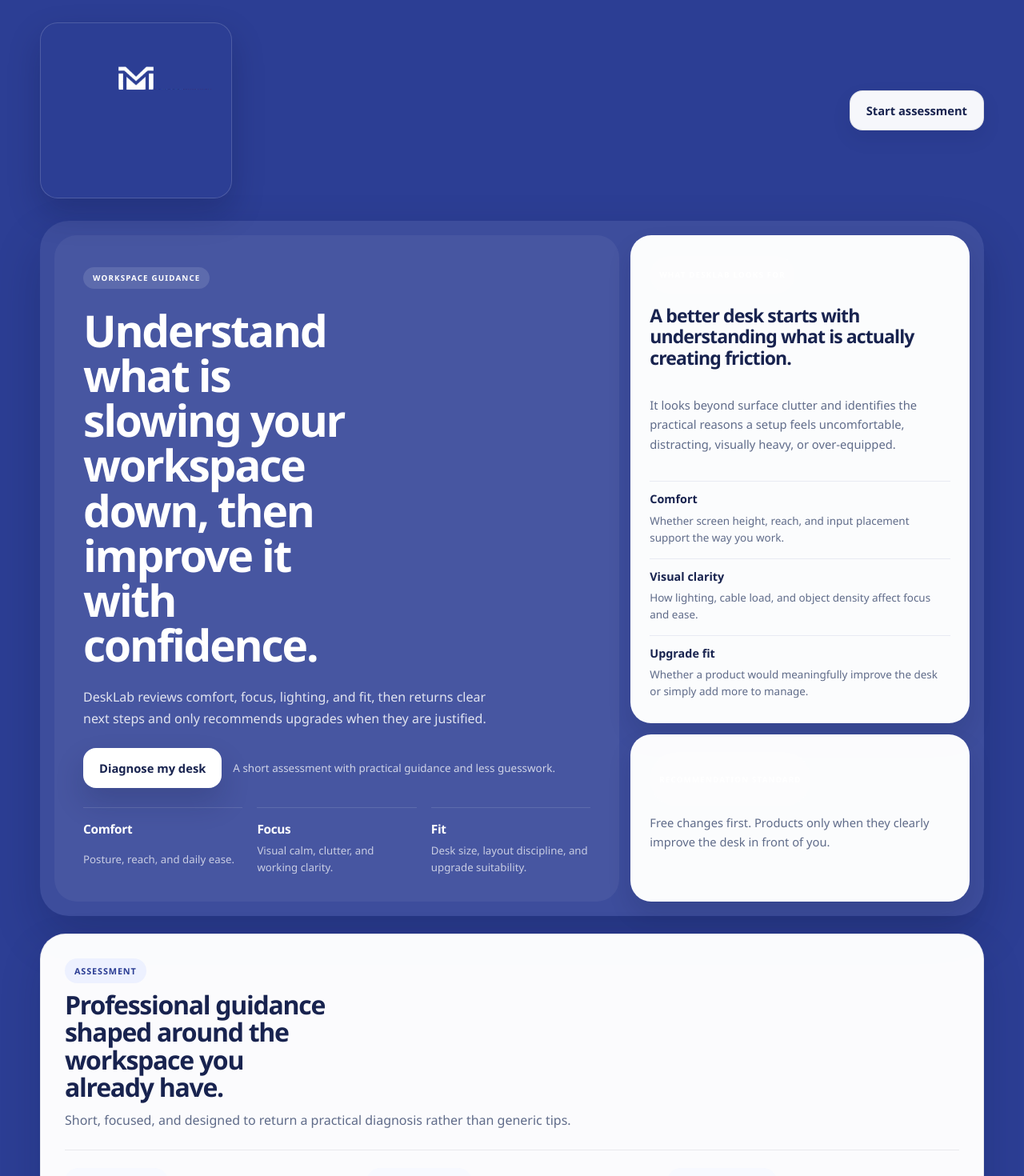
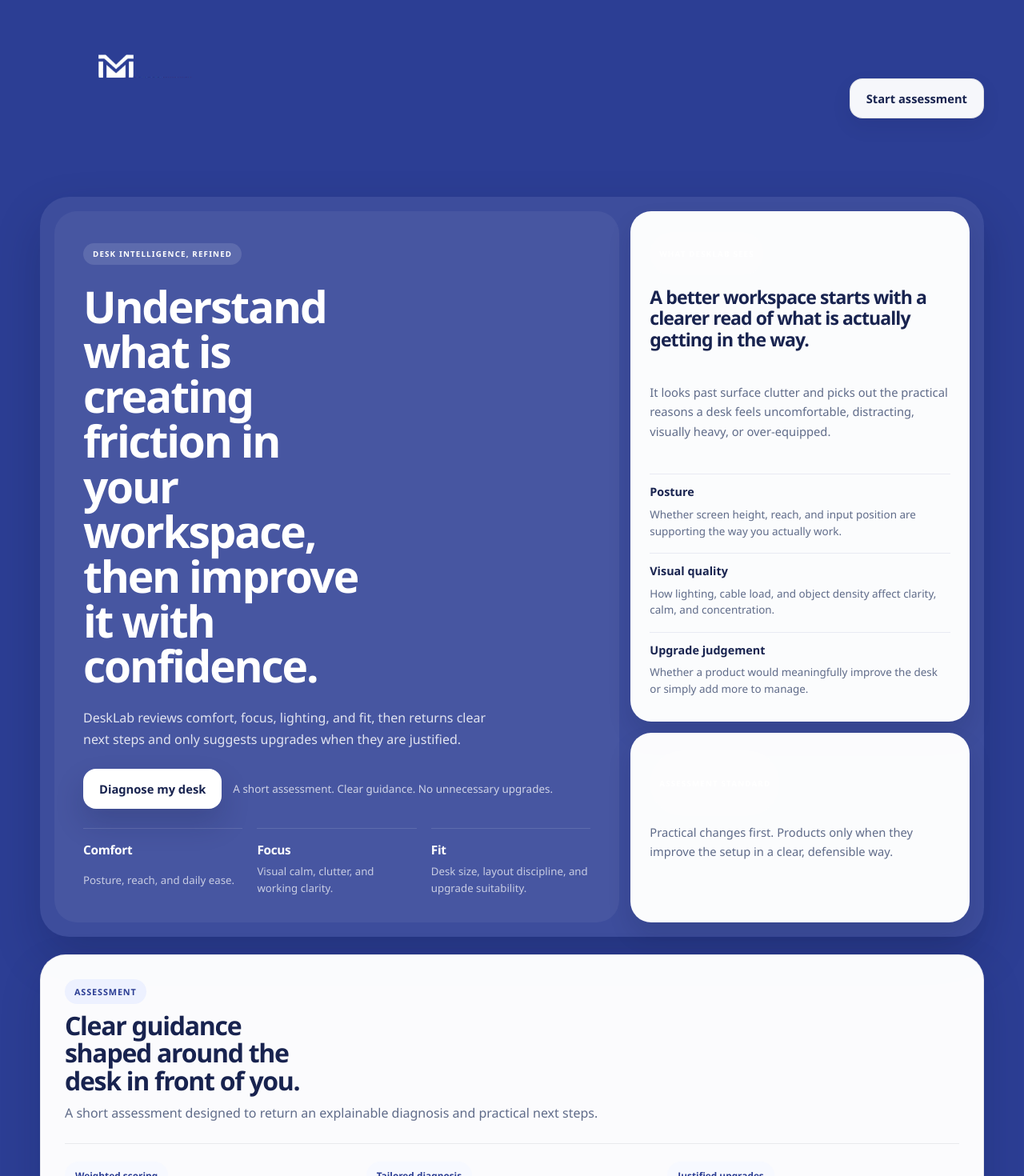
Before and after one commit to urbanmarketplace-labs/desk-advisor, a Next.js app: page / in a window 1280 px wide. Shown: the top 1470 px of the page at 80% size. Built offline with nearby package versions, Linux system fonts and the light colour scheme.

Commit message:
Fix header logo layout and remove boxed branding

```diff
--- a/src/components/desk-advisor-site.tsx
+++ b/src/components/desk-advisor-site.tsx
@@ -4,18 +4,29 @@ import { useEffect, useMemo, useRef, useState } from "react";
 import { diagnoseWorkspace } from "@/core/diagnose";
 import { productCatalog } from "@/data/product-catalog";
 import { assessmentSteps, emptyAssessment } from "@/data/questions";
-import type { AssessmentInput, CurrentFeel, DiagnosisResult, Problem } from "@/types/assessment";
+import type {
+  AssessmentInput,
+  CurrentFeel,
+  DiagnosisResult,
+  Problem
+} from "@/types/assessment";
 
 const productReasonMap = new Map(productCatalog.map((product) => [product.name, product]));
 const loadingMessages = [
-  "Reviewing comfort, clarity, lighting, and fit",
-  "Separating free changes from justified upgrades",
-  "Preparing a cleaner recommendation plan"
+  "Reviewing layout, comfort, and lighting",
+  "Separating free fixes from justified upgrades",
+  "Building a clearer recommendation plan"
 ];
 
 function isStepComplete(stepId: keyof AssessmentInput, value: AssessmentInput[keyof AssessmentInput]): boolean {
-  if (stepId === "extraDetail") return true;
-  if (Array.isArray(value)) return value.length > 0;
+  if (stepId === "extraDetail") {
+    return true;
+  }
+
+  if (Array.isArray(value)) {
+    return value.length > 0;
+  }
+
   return Boolean(value);
 }
 
@@ -31,24 +42,48 @@ function getScoreAccent(score: number): string {
   return "scoreStrong";
 }
 
-function buildConsultantHeadline(result: DiagnosisResult, input: AssessmentInput): string {
-  if (input.priority === "Better comfort") return "Comfort should lead the next changes here.";
-  if (input.priority === "Cleaner setup") return "This desk needs stronger structure before any finishing touches.";
-  if (input.priority === "Better focus") return "The desk needs less friction and a calmer working surface.";
-  if (input.priority === "More premium look") return "A more premium finish will only work once the basics feel settled.";
-  return `${result.primaryConstraint} is the clearest place to start.`;
+function buildHeadline(result: DiagnosisResult, input: AssessmentInput): string {
+  const topIssue = result.primaryConstraint.toLowerCase();
+
+  if (input.priority === "Better comfort") {
+    return `Comfort is mainly being limited by ${topIssue}.`;
+  }
+
+  if (input.priority === "Cleaner setup") {
+    return "This desk needs stronger structure before any finishing touches.";
+  }
+
+  if (input.priority === "Better focus") {
+    return "Too much friction is still sitting in the way of focused work.";
+  }
+
+  return `The main pressure point right now is ${topIssue}.`;
 }
 
 function buildSignals(result: DiagnosisResult, input: AssessmentInput): string[] {
   const signals = [...result.diagnosisTags];
-  if (input.workStyle) signals.push(input.workStyle);
-  if (input.deskSize === "Very small" || input.deskSize === "Small") signals.push("Space constrained");
-  if (input.upgradeIntent === "Free improvements first") signals.push("Free fixes first");
+
+  if (input.workStyle) {
+    signals.push(input.workStyle);
+  }
+
+  if (input.deskSize === "Very small" || input.deskSize === "Small") {
+    signals.push("Space constrained");
+  }
+
+  if (input.upgradeIntent === "Free improvements first") {
+    signals.push("Free fixes first");
+  }
+
   return [...new Set(signals)].slice(0, 4);
 }
 
 export function DeskAdvisorSite() {
-  const [assessment, setAssessment] = useState<AssessmentInput>({ ...emptyAssessment, currentFeel: [], problems: [] });
+  const [assessment, setAssessment] = useState<AssessmentInput>({
+    ...emptyAssessment,
+    currentFeel: [],
+    problems: []
+  });
   const [stepIndex, setStepIndex] = useState(0);
   const [phase, setPhase] = useState<"idle" | "questions" | "loading" | "result">("idle");
   const [result, setResult] = useState<DiagnosisResult | null>(null);
@@ -59,12 +94,18 @@ export function DeskAdvisorSite() {
   const step = assessmentSteps[stepIndex];
   const totalSteps = assessmentSteps.length;
   const progress = Math.round(((stepIndex + 1) / totalSteps) * 100);
+
   const canContinue = useMemo(() => isStepComplete(step.id, assessment[step.id]), [assessment, step.id]);
 
   useEffect(() => {
     return () => {
-      if (loadingTimeoutRef.current) clearTimeout(loadingTimeoutRef.current);
-      if (loadingIntervalRef.current) clearInterval(loadingIntervalRef.current);
+      if (loadingTimeoutRef.current) {
+        clearTimeout(loadingTimeoutRef.current);
+      }
+
+      if (loadingIntervalRef.current) {
+        clearInterval(loadingIntervalRef.current);
+      }
     };
   }, []);
 
@@ -73,6 +114,7 @@ export function DeskAdvisorSite() {
       clearTimeout(loadingTimeoutRef.current);
       loadingTimeoutRef.current = null;
     }
+
     if (loadingIntervalRef.current) {
       clearInterval(loadingIntervalRef.current);
       loadingIntervalRef.current = null;
@@ -90,7 +132,10 @@ export function DeskAdvisorSite() {
         ? currentValues.filter((item) => item !== value)
         : [...currentValues, value];
 
-      return { ...current, [key]: nextValues };
+      return {
+        ...current,
+        [key]: nextValues
+      };
     });
   }
 
@@ -103,19 +148,24 @@ export function DeskAdvisorSite() {
   }
 
   function goNext() {
-    if (!canContinue || phase === "loading") return;
+    if (!canContinue || phase === "loading") {
+      return;
+    }
 
     if (stepIndex === totalSteps - 1) {
       setPhase("loading");
       setLoadingIndex(0);
+
       loadingIntervalRef.current = setInterval(() => {
         setLoadingIndex((current) => (current + 1) % loadingMessages.length);
-      }, 900);
+      }, 820);
+
       loadingTimeoutRef.current = setTimeout(() => {
         clearLoadingTimers();
         setResult(diagnoseWorkspace(assessment));
         setPhase("result");
-      }, 2800);
+      }, 2600);
+
       return;
     }
 
@@ -128,7 +178,11 @@ export function DeskAdvisorSite() {
 
   function restart() {
     clearLoadingTimers();
-    setAssessment({ ...emptyAssessment, currentFeel: [], problems: [] });
+    setAssessment({
+      ...emptyAssessment,
+      currentFeel: [],
+      problems: []
+    });
     setResult(null);
     setLoadingIndex(0);
     setPhase("idle");
@@ -136,16 +190,18 @@ export function DeskAdvisorSite() {
   }
 
   const matchedProducts = result?.matchedProducts ?? [];
+  const resultHeadline = result ? buildHeadline(result, assessment) : "";
   const resultSignals = result ? buildSignals(result, assessment) : [];
-  const resultHeadline = result ? buildConsultantHeadline(result, assessment) : "";
 
   return (
     <main className="page">
       <header className="siteHeader">
         <a aria-label="DeskLab by Urban Marketplace" className="brandLockup" href="#top">
-          <span className="brandPlate">
-            <img alt="DeskLab by Urban Marketplace" className="brandImage" src="/desklabs-logo-transparent.png?v=1" />
-          </span>
+          <img
+            alt="DeskLab by Urban Marketplace"
+            className="brandImage"
+            src="/desklabs-logo-transparent.png?v=2"
+          />
         </a>
         <button className="ghostButton" type="button" onClick={phase === "idle" ? startAssessment : restart}>
           {phase === "idle" ? "Start assessment" : "Reset"}
@@ -156,16 +212,16 @@ export function DeskAdvisorSite() {
         <div className="heroBackdrop">
           <div className="hero">
             <div className="heroContent">
-              <div className="heroBadge">Workspace guidance</div>
-              <h1>Understand what is slowing your workspace down, then improve it with confidence.</h1>
+              <div className="heroBadge">Desk intelligence, refined</div>
+              <h1>Understand what is creating friction in your workspace, then improve it with confidence.</h1>
               <p className="heroLead">
-                DeskLab reviews comfort, focus, lighting, and fit, then returns clear next steps and only recommends upgrades when they are justified.
+                DeskLab reviews comfort, focus, lighting, and fit, then returns clear next steps and only suggests upgrades when they are justified.
               </p>
               <div className="heroActions">
                 <button className="primaryButton lightButton" type="button" onClick={startAssessment}>
                   Diagnose my desk
                 </button>
-                <span className="heroMeta">A short assessment with practical guidance and less guesswork.</span>
+                <span className="heroMeta">A short assessment. Clear guidance. No unnecessary upgrades.</span>
               </div>
               <div className="heroHighlights">
                 <div>
@@ -185,30 +241,30 @@ export function DeskAdvisorSite() {
 
             <aside className="heroAside">
               <div className="heroPanel">
-                <span className="panelKicker">What DeskLab looks for</span>
-                <h2 className="heroPanelTitle">A better desk starts with understanding what is actually creating friction.</h2>
+                <span className="panelKicker">What DeskLab sees</span>
+                <h2 className="heroPanelTitle">A better workspace starts with a clearer read of what is actually getting in the way.</h2>
                 <p className="heroPanelText">
-                  It looks beyond surface clutter and identifies the practical reasons a setup feels uncomfortable, distracting, visually heavy, or over-equipped.
+                  It looks past surface clutter and picks out the practical reasons a desk feels uncomfortable, distracting, visually heavy, or over-equipped.
                 </p>
                 <div className="heroEditorial">
                   <div>
-                    <strong>Comfort</strong>
-                    <span>Whether screen height, reach, and input placement support the way you work.</span>
+                    <strong>Posture</strong>
+                    <span>Whether screen height, reach, and input position are supporting the way you actually work.</span>
                   </div>
                   <div>
-                    <strong>Visual clarity</strong>
-                    <span>How lighting, cable load, and object density affect focus and ease.</span>
+                    <strong>Visual quality</strong>
+                    <span>How lighting, cable load, and object density affect clarity, calm, and concentration.</span>
                   </div>
                   <div>
-                    <strong>Upgrade fit</strong>
+                    <strong>Upgrade judgement</strong>
                     <span>Whether a product would meaningfully improve the desk or simply add more to manage.</span>
                   </div>
                 </div>
               </div>
 
               <div className="heroFoot">
-                <span className="panelKicker">Recommendation standard</span>
-                <p>Free changes first. Products only when they clearly improve the desk in front of you.</p>
+                <span className="panelKicker">Assessment standard</span>
+                <p>Practical changes first. Products only when they improve the setup in a clear, defensible way.</p>
               </div>
             </aside>
           </div>
@@ -219,8 +275,8 @@ export function DeskAdvisorSite() {
         <div className="assessmentFrame">
           <div className="assessmentIntro">
             <span className="sectionLabel">Assessment</span>
-            <h2>Professional guidance shaped around the workspace you already have.</h2>
-            <p>Short, focused, and designed to return a practical diagnosis rather than generic tips.</p>
+            <h2>Clear guidance shaped around the desk in front of you.</h2>
+            <p>A short assessment designed to return an explainable diagnosis and practical next steps.</p>
           </div>
 
           {phase === "idle" ? (
@@ -228,7 +284,7 @@ export function DeskAdvisorSite() {
               <div className="introPoints">
                 <span>Weighted scoring</span>
                 <span>Tailored diagnosis</span>
-                <span>Relevant upgrades</span>
+                <span>Justified upgrades</span>
               </div>
               <button className="primaryButton wideButton" type="button" onClick={startAssessment}>
                 Begin assessment
@@ -239,7 +295,9 @@ export function DeskAdvisorSite() {
           {phase === "questions" ? (
             <div className="questionShell">
               <div className="progressMeta">
-                <span>Step {stepIndex + 1} of {totalSteps}</span>
+                <span>
+                  Step {stepIndex + 1} of {totalSteps}
+                </span>
                 <span>{progress}%</span>
               </div>
               <div className="progressTrack">
@@ -313,9 +371,9 @@ export function DeskAdvisorSite() {
           {phase === "loading" ? (
             <div className="loadingState" aria-live="polite">
               <div className="thinkingOrb" />
-              <span className="sectionLabel">DeskLab is reviewing your setup</span>
+              <span className="sectionLabel">DeskLab is thinking</span>
               <h2>{loadingMessages[loadingIndex]}</h2>
-              <p>Turning your answers into a clearer diagnosis and a more selective improvement plan.</p>
+              <p>Translating your answers into a sharper diagnosis and a cleaner improvement plan.</p>
             </div>
           ) : null}
 
@@ -324,7 +382,10 @@ export function DeskAdvisorSite() {
               <div className="resultHero">
                 <div className="scoreCard">
                   <span className={`scoreTag ${getScoreAccent(result.score)}`}>{getScoreLabel(result.score)}</span>
-                  <div className="score">{result.score}<span className="scoreSuffix">/100</span></div>
+                  <div className="score">
+                    {result.score}
+                    <span className="scoreSuffix">/100</span>
+                  </div>
                   <p>{resultHeadline}</p>
                   <div className="constraintMeta">
                     <strong>Primary constraint</strong>
@@ -344,7 +405,9 @@ export function DeskAdvisorSite() {
                   <p className="resultSummary">{result.summary}</p>
                   <div className="signalRow">
                     {resultSignals.map((signal) => (
-                      <span className="signalChip" key={signal}>{signal}</span>
+                      <span className="signalChip" key={signal}>
+                        {signal}
+                      </span>
                     ))}
                   </div>
                   <div className="subScoreGrid">
@@ -354,7 +417,9 @@ export function DeskAdvisorSite() {
                           <strong>{subScore.label}</strong>
                           <span>{subScore.score}/100</span>
                         </div>
-                        <div className="miniTrack"><div className="miniFill" style={{ width: `${subScore.score}%` }} /></div>
+                        <div className="miniTrack">
+                          <div className="miniFill" style={{ width: `${subScore.score}%` }} />
+                        </div>
                         <p>{subScore.summary}</p>
                       </div>
                     ))}
@@ -366,13 +431,18 @@ export function DeskAdvisorSite() {
                 <div className="resultBlock">
                   <span className="blockLabel">Fix first</span>
                   <ul className="cleanList">
-                    {result.freeFixes.items.slice(0, 4).map((item) => <li key={item}>{item}</li>)}
+                    {result.freeFixes.items.slice(0, 3).map((item) => (
+                      <li key={item}>{item}</li>
+                    ))}
                   </ul>
                 </div>
+
                 <div className="resultBlock">
                   <span className="blockLabel">Best upgrades</span>
                   <ul className="cleanList">
-                    {result.paidUpgrades.items.slice(0, 4).map((item) => <li key={item}>{item}</li>)}
+                    {result.paidUpgrades.items.slice(0, 3).map((item) => (
+                      <li key={item}>{item}</li>
+                    ))}
                   </ul>
                 </div>
               </div>
@@ -381,7 +451,9 @@ export function DeskAdvisorSite() {
                 <div className="rationalePanel">
                   <span className="sectionLabel">Why this direction</span>
                   <ul className="cleanList">
-                    {result.whyTheseRecommendations.map((item) => <li key={item}>{item}</li>)}
+                    {result.whyTheseRecommendations.map((item) => (
+                      <li key={item}>{item}</li>
+                    ))}
                   </ul>
                 </div>
               ) : null}
@@ -396,10 +468,10 @@ export function DeskAdvisorSite() {
               </div>
 
               <div className="productsSection">
-                <div className="compactIntro">
-                  <span className="sectionLabel">Relevant products</span>
-                  <h2>Product directions that fit this desk.</h2>
-                  <p>These are matched to the diagnosis and held back unless they have a clear role.</p>
+                <div className="sectionIntro compactIntro">
+                  <span className="sectionLabel">Recommended for this setup</span>
+                  <h2>Relevant products for this desk.</h2>
+                  <p>These are the most relevant directions for the issues showing up in this setup.</p>
                 </div>
 
                 <div className="productGrid">
```
